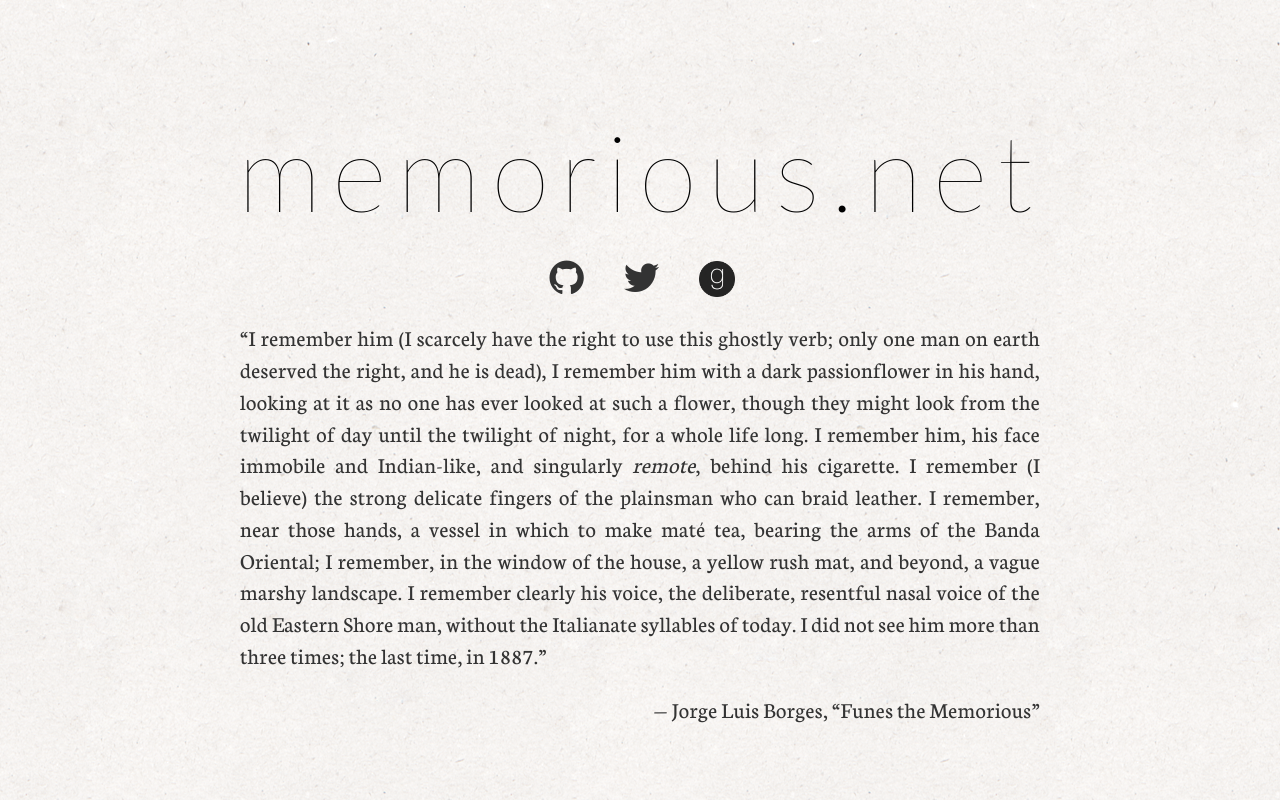
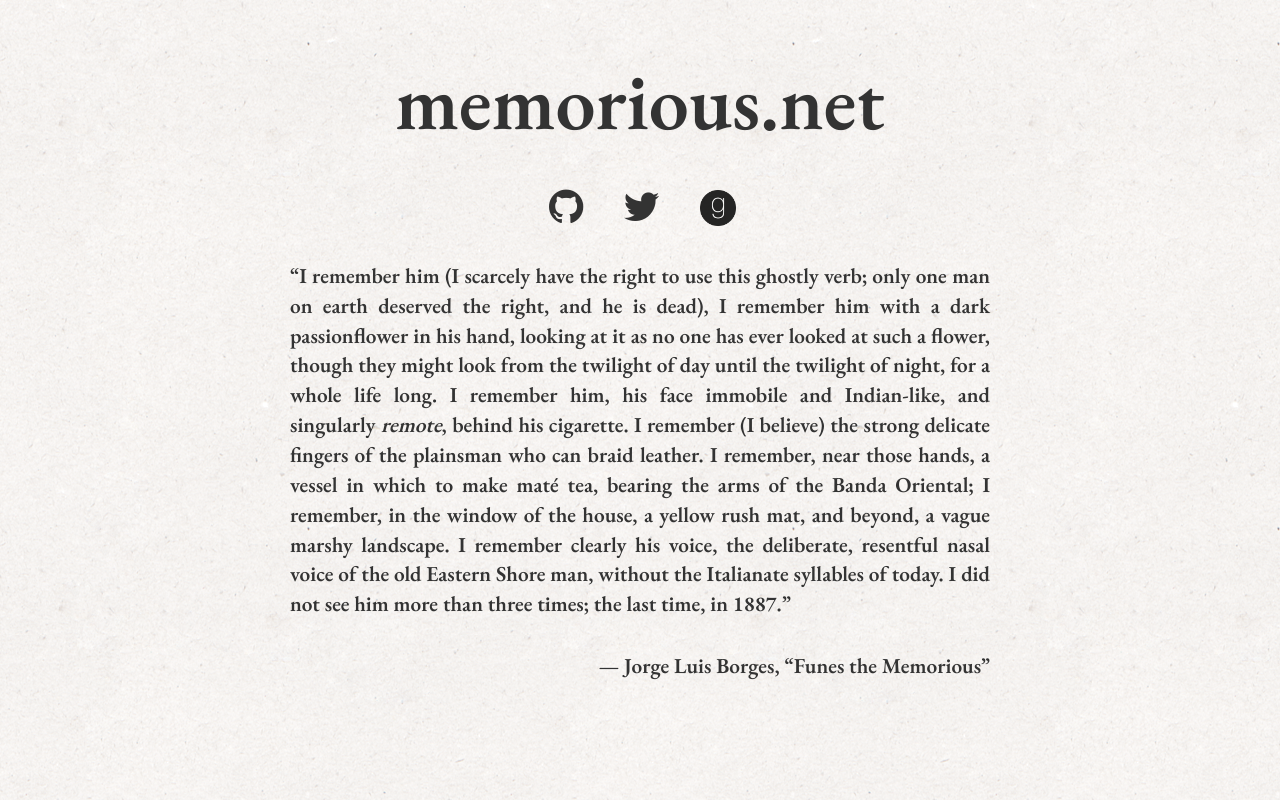
Before and after one commit to daviddavis/memorious.net, a plain HTML site: page index.html in a window 1280 px wide. Drawn offline with nearby package versions, Linux system fonts and the light colour scheme.

Commit message:
Changing the fonts

```diff
--- a/index.html
+++ b/index.html
@@ -2,7 +2,7 @@
 <head>
   <title>Memorious</title>
   <link href="static/application.css" rel="stylesheet">
-  <link href='https://fonts.googleapis.com/css?family=Neuton' rel='stylesheet' type='text/css'>
+  <link href='https://fonts.googleapis.com/css?family=EB+Garamond:wght@600' rel='stylesheet' type='text/css'>
   <link href="static/font-awesome/css/font-awesome.min.css" rel="stylesheet">
   <link rel="icon" href="static/favicon.png" type="image/png">
 
--- a/static/application.css
+++ b/static/application.css
@@ -10,22 +10,20 @@ div {
   height: 400px;
 }
 h1 {
-  font-family: Lato, Arial, Sans-Serif;
+  font-family: 'EB Garamond', Georgia, Serif;
   font-weight: lighter;
-  font-size: 80pt;
-  letter-spacing: 10px;
-  margin: 1em 0 0.2em 0;
+  font-size: 60pt;
+  margin: .6em 0 0.4em 0;
+  color: #333;
 }
 p {
-  width: 800px;
-  font-family: Neuton, Georgia, Serif;
-  margin: 1em auto;
+  width: 700px;
+  font-family: 'EB Garamond', Georgia, Serif;
+  margin: 1.5em auto;
   text-align: justify;
-  font-size: 17pt;
+  font-size: 16pt;
   line-height: 1.4em;
-  letter-spacing: 0.4px;
-  font-weight: 200;
-  color: #333
+  color: #333;
 }
 a {
   color: #333;
```
